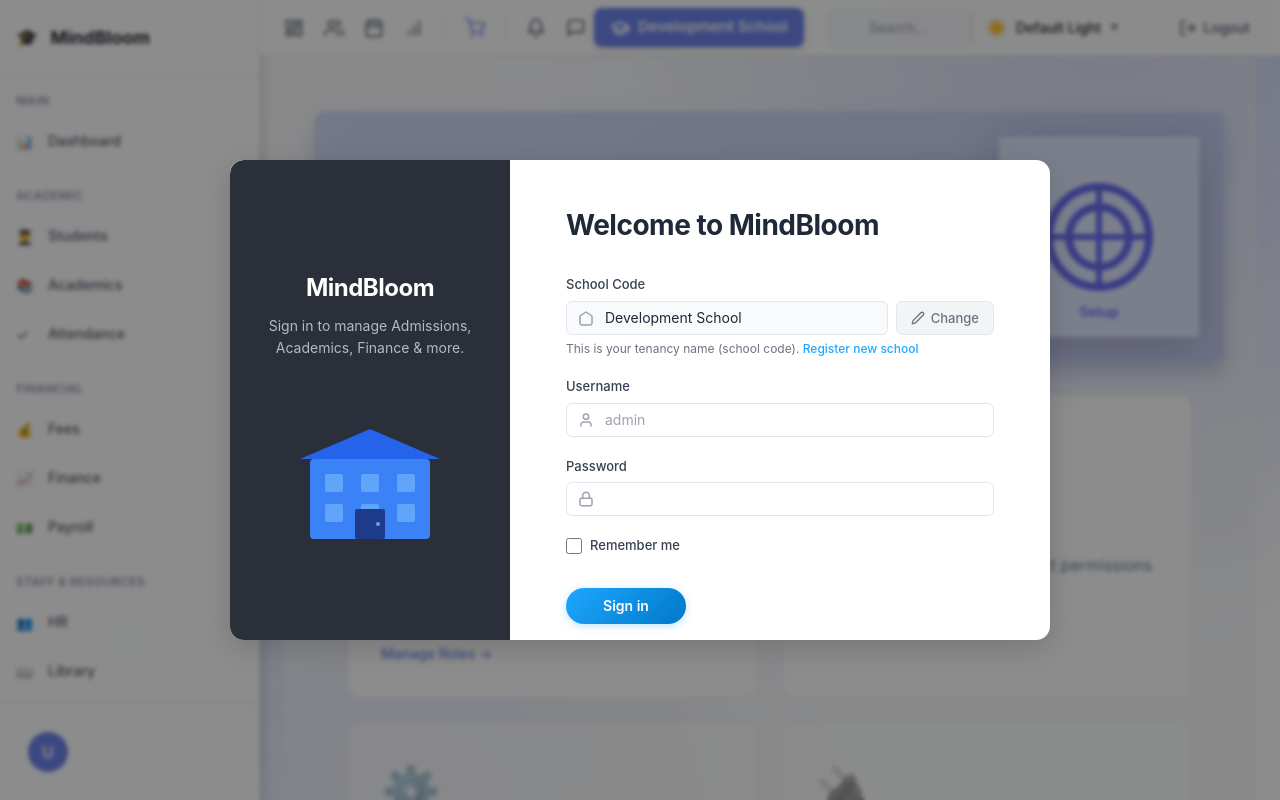
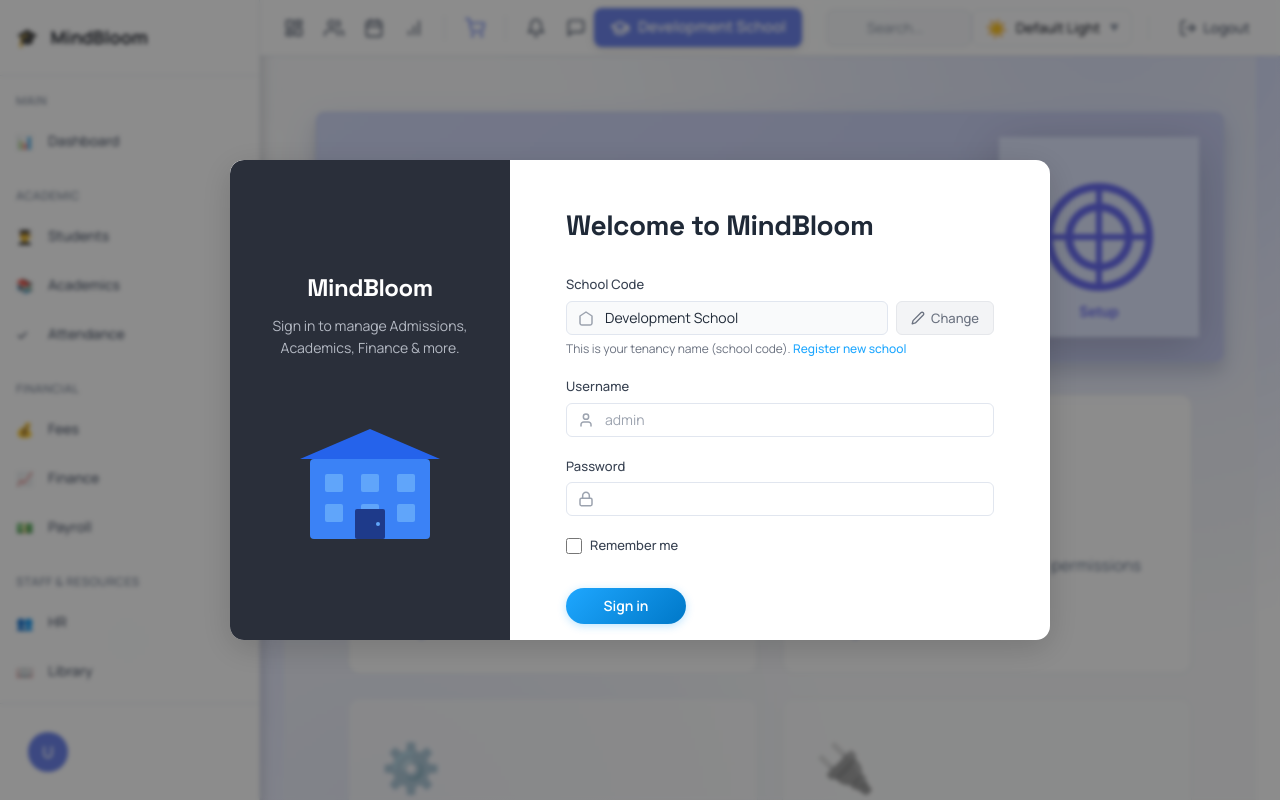
Before and after one commit to Osmandiyaka/mindbloom, an Angular app in the folder frontend/: page /setup in a window 1280 px wide. Built offline with nearby package versions, Linux system fonts and the light colour scheme.

Commit message:
style: introduce premium font pairing and heading styling

```diff
--- a/frontend/src/styles.scss
+++ b/frontend/src/styles.scss
@@ -1,3 +1,6 @@
+// Premium font pairing for the entire app
+@import url('https://fonts.googleapis.com/css2?family=Manrope:wght@400;500;600;700;800&family=Space+Grotesk:wght@400;500;600;700&display=swap');
+
 // Import theme and global styles
 @import 'styles/theme/index';
 @import 'styles/reset';
@@ -17,7 +20,7 @@
 }
 
 body {
-    font-family: $font-family-base;
+    font-family: var(--font-base, $font-family-base);
     font-size: $font-size-base;
     line-height: $line-height-base;
     color: var(--color-text-primary, $text-primary);
--- a/frontend/src/styles/_typography.scss
+++ b/frontend/src/styles/_typography.scss
@@ -4,55 +4,67 @@
 h1,
 .h1 {
     font-size: $font-size-h1;
-    font-weight: $font-weight-bold;
+    font-family: var(--font-heading, $font-family-base);
+    font-weight: 700;
     line-height: $line-height-tight;
     color: $text-primary;
     margin-bottom: $spacing-3;
+    letter-spacing: $letter-spacing-tight;
 }
 
 h2,
 .h2 {
     font-size: $font-size-h2;
-    font-weight: $font-weight-semibold;
+    font-family: var(--font-heading, $font-family-base);
+    font-weight: 700;
     line-height: $line-height-tight;
     color: $text-primary;
     margin-bottom: $spacing-3;
+    letter-spacing: $letter-spacing-tight;
 }
 
 h3,
 .h3 {
     font-size: $font-size-h3;
-    font-weight: $font-weight-semibold;
+    font-family: var(--font-heading, $font-family-base);
+    font-weight: 600;
     line-height: $line-height-normal;
     color: $text-primary;
     margin-bottom: $spacing-2;
+    letter-spacing: $letter-spacing-tight;
 }
 
 h4,
 .h4 {
     font-size: $font-size-h4;
-    font-weight: $font-weight-medium;
+    font-family: var(--font-heading, $font-family-base);
+    font-weight: 600;
     line-height: $line-height-normal;
     color: $text-primary;
     margin-bottom: $spacing-2;
+    letter-spacing: $letter-spacing-normal;
 }
 
 h5,
 .h5 {
     font-size: $font-size-h5;
-    font-weight: $font-weight-medium;
+    font-family: var(--font-heading, $font-family-base);
+    font-weight: 600;
     line-height: $line-height-normal;
     color: $text-primary;
     margin-bottom: $spacing-2;
+    letter-spacing: $letter-spacing-normal;
 }
 
 h6,
 .h6 {
     font-size: $font-size-h6;
-    font-weight: $font-weight-medium;
+    font-family: var(--font-heading, $font-family-base);
+    font-weight: 600;
     line-height: $line-height-normal;
     color: $text-secondary;
     margin-bottom: $spacing-2;
+    letter-spacing: $letter-spacing-wide;
 }
 
 p {
@@ -60,6 +72,7 @@
     line-height: $line-height-relaxed;
     color: $text-secondary;
     margin-bottom: $spacing-3;
+    font-family: var(--font-base, $font-family-base);
 }
 
 .text-sm {
@@ -76,6 +89,12 @@
 
 .text-xl {
     font-size: $font-size-xl;
+}
+
+.label,
+label {
+    font-family: var(--font-base, $font-family-base);
+    letter-spacing: 0.005em;
 }
 
 .font-light {
--- a/frontend/src/styles/theme/_typography.scss
+++ b/frontend/src/styles/theme/_typography.scss
@@ -3,10 +3,12 @@
 // ========================================
 
 // Font Family
-$font-family-base: 'Inter', -apple-system, BlinkMacSystemFont, 'Segoe UI', Roboto,
+$font-family-base: 'Manrope', 'Inter', -apple-system, BlinkMacSystemFont, 'Segoe UI', Roboto,
     'Helvetica Neue', Arial, sans-serif;
-$font-family-mono: 'SF Mono', Monaco, 'Cascadia Code', 'Roboto Mono', Consolas,
-    'Courier New', monospace;
+$font-family-heading: 'Space Grotesk', 'Inter', -apple-system, BlinkMacSystemFont, 'Segoe UI',
+    'Helvetica Neue', Arial, sans-serif;
+$font-family-mono: 'SF Mono', Monaco, 'Cascadia Code', 'Roboto Mono', Consolas, 'Courier New',
+    monospace;
 
 // Font Sizes
 $font-size-xs: 0.75rem; // 12px
@@ -43,3 +45,10 @@
 $letter-spacing-tight: -0.025em;
 $letter-spacing-normal: 0;
 $letter-spacing-wide: 0.025em;
+
+// CSS variable exports for runtime theming
+:root {
+    --font-base: #{$font-family-base};
+    --font-heading: #{$font-family-heading};
+    --font-mono: #{$font-family-mono};
+}
```
